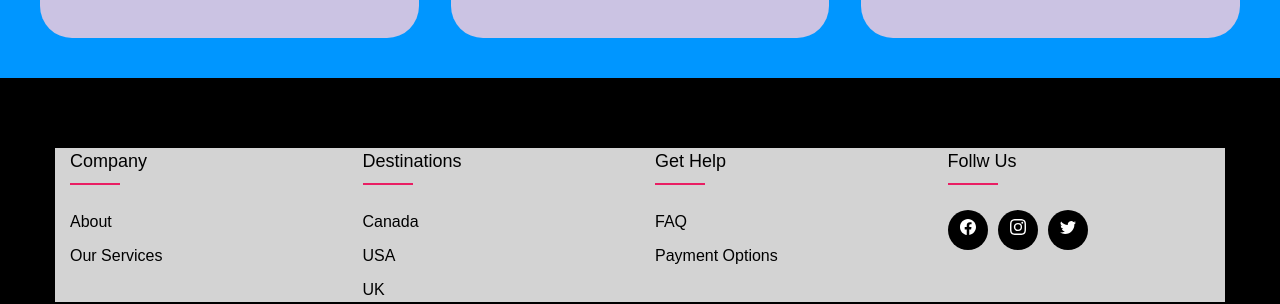
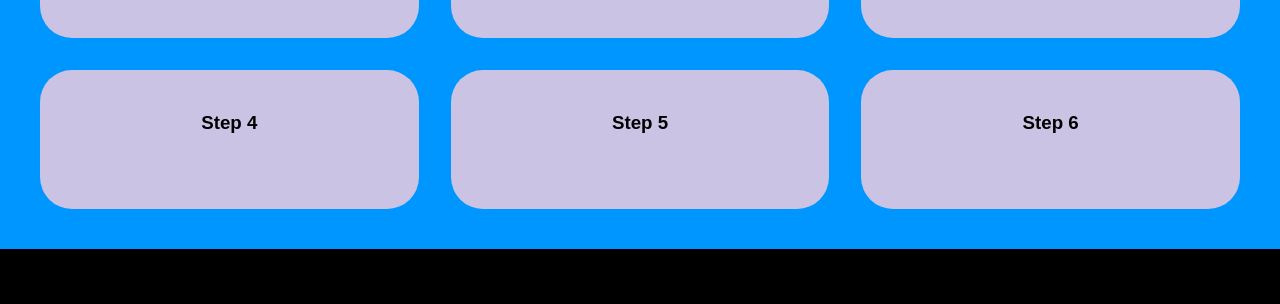
Before and after one commit to Fadymain/k2-education, a React (Create React App) app in the folder k2-education/: page / in a window 1280 px wide. Shown: the part 1077-1381 px from the top of the page. Built offline with nearby package versions, Linux system fonts and the light colour scheme.

Commit message:
adding more steps to process

```diff
--- a/k2-education/src/components/Process.jsx
+++ b/k2-education/src/components/Process.jsx
@@ -20,6 +20,15 @@ const Process = () => {
         <div onClick={() => setPopup(true)} className='process_content'>
          <h3>Step 3</h3>
         </div>
+        <div onClick={() => setPopup(true)} className='process_content'>
+         <h3>Step 4</h3>
+        </div>
+        <div onClick={() => setPopup(true)} className='process_content'>
+         <h3>Step 5</h3>
+        </div>
+        <div onClick={() => setPopup(true)} className='process_content'>
+         <h3>Step 6</h3>
+        </div>
          <Popups trigger={popup} setTrigger={setPopup}/>
        </div>
     </section>
```
